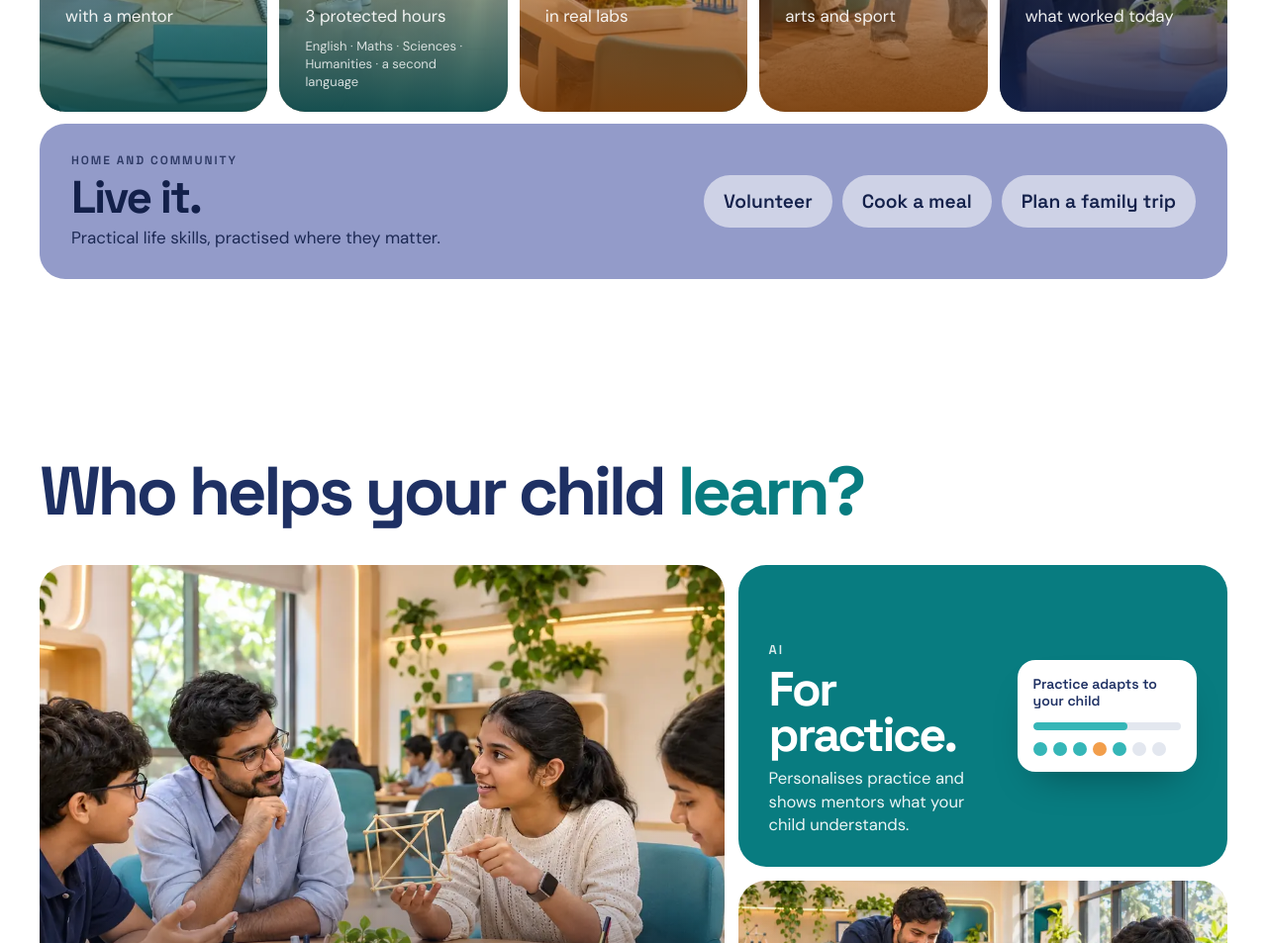
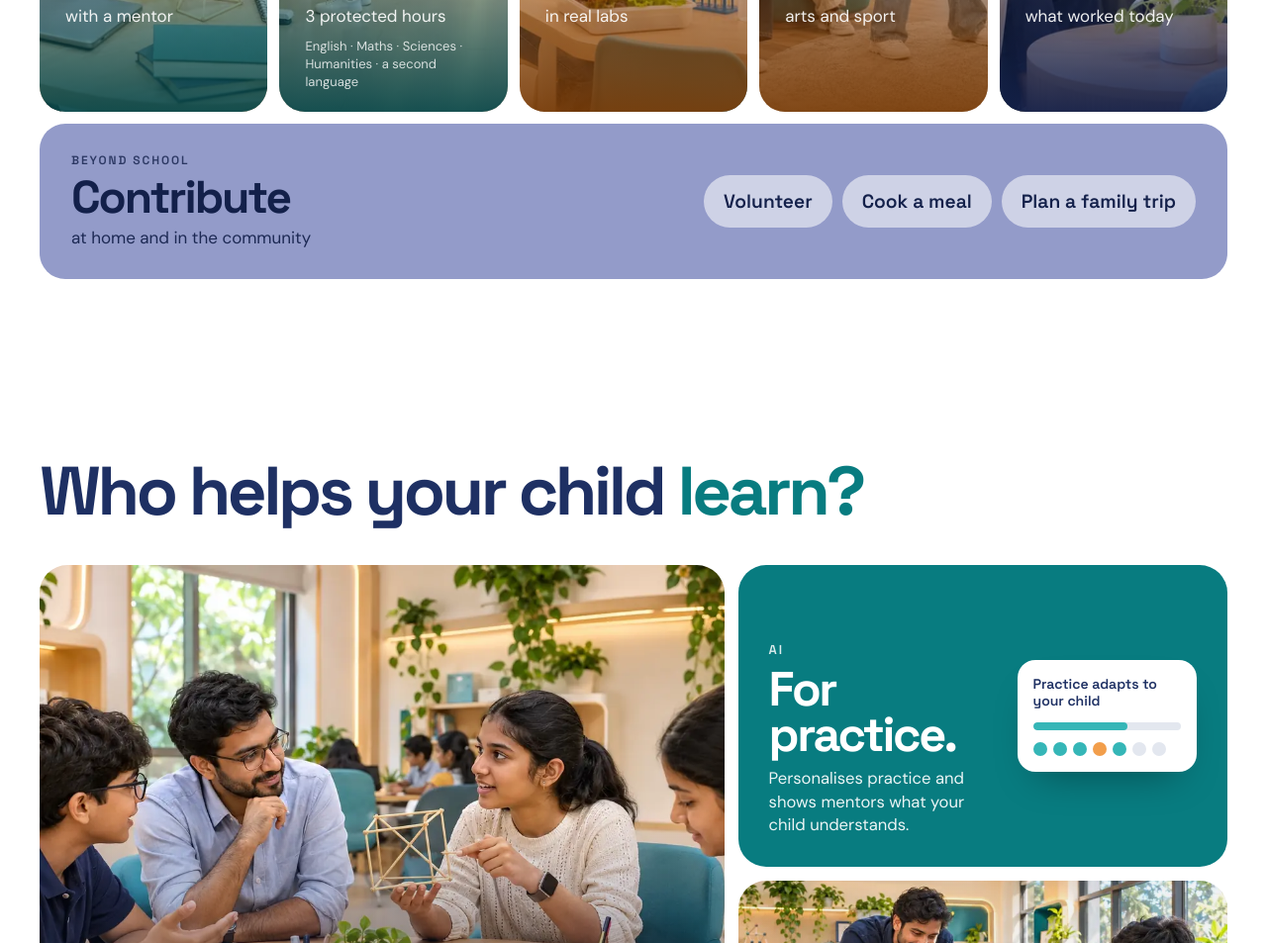
Before and after one commit to AsifMulani1/gr8-school-day, a plain HTML site: page index.html in a window 1280 px wide. Shown: the part 3044-3997 px from the top of the page at 99% size. Drawn offline with Linux system fonts and the light colour scheme.

Commit message:
Beyond School box: GR8's wording
Co-Authored-By: Claude Opus 5.5 <noreply@anthropic.com>

```diff
--- a/index.html
+++ b/index.html
@@ -104,7 +104,7 @@
     </ol>
     <div class="wrap">
       <div class="dbeyond reveal">
-        <div class="dbeyond-text"><p class="dwhen">Home and community</p><p class="dword">Live it.</p><p class="dline">Practical life skills, practised where they matter.</p></div>
+        <div class="dbeyond-text"><p class="dwhen">Beyond School</p><p class="dword">Contribute</p><p class="dline">at home and in the community</p></div>
         <ul class="dbeyond-list"><li>Volunteer</li><li>Cook a meal</li><li>Plan a family trip</li></ul>
       </div>
     </div>
```
